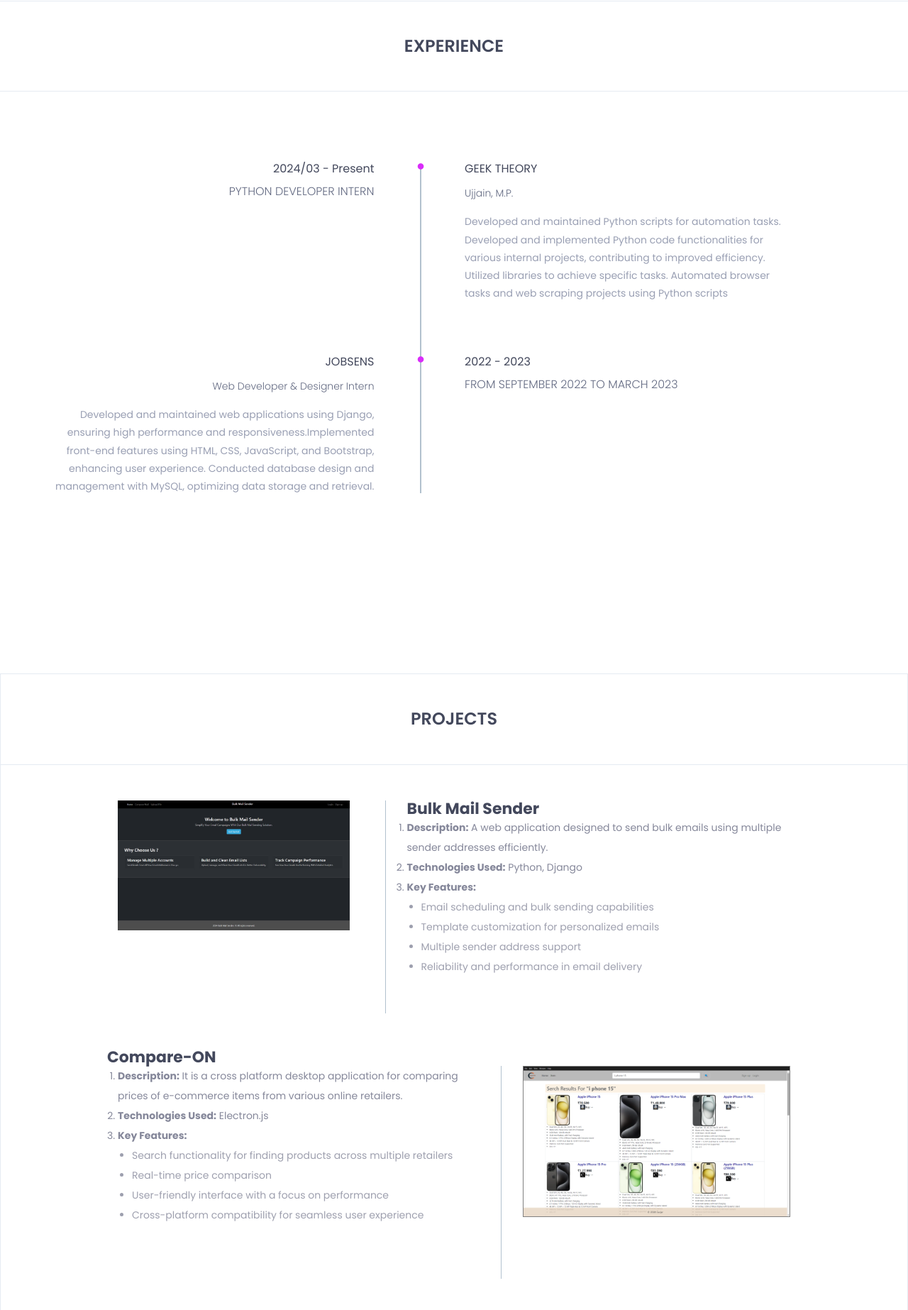
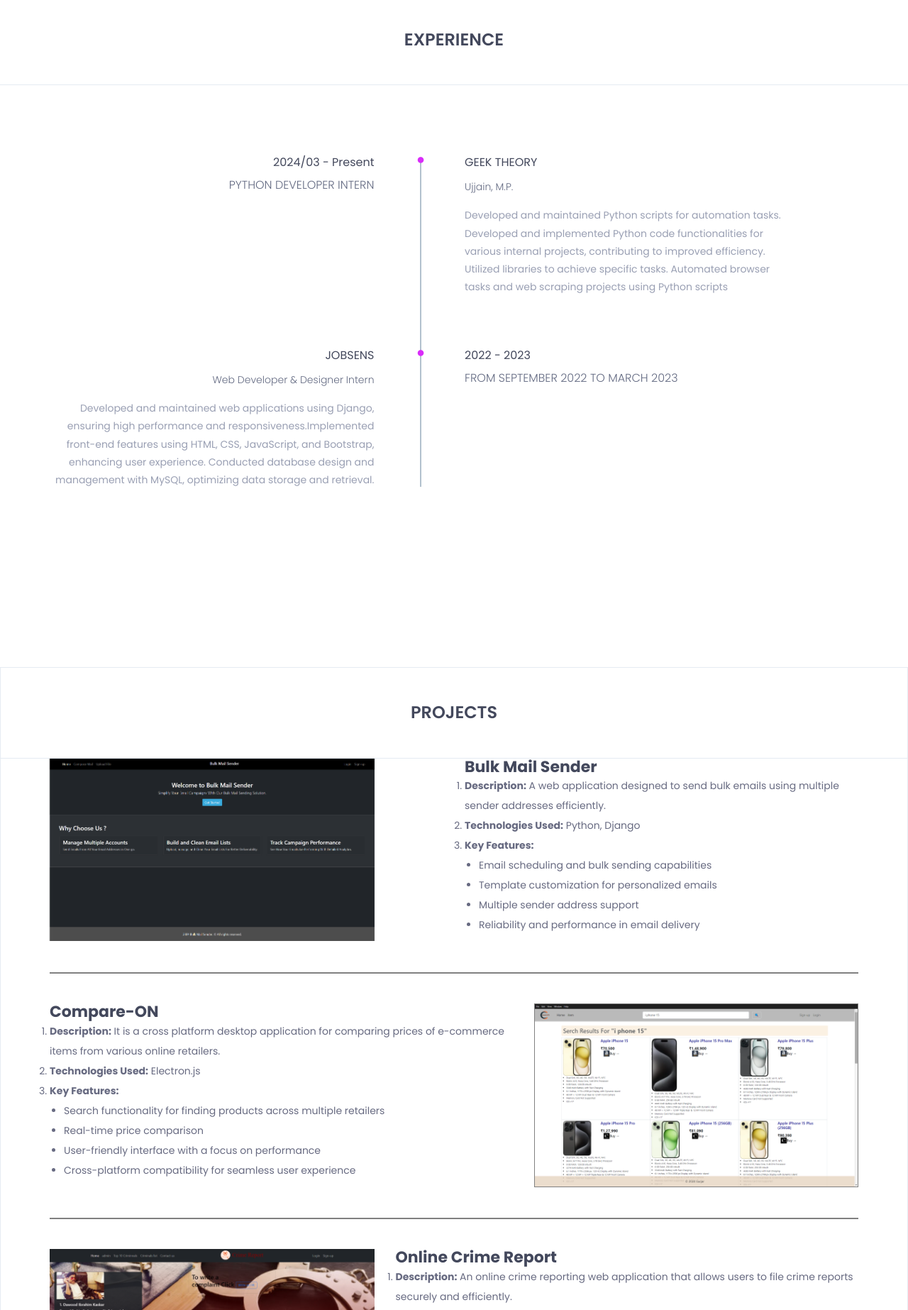
Before and after one commit to gurjarms/portfolio, a Django app: page / in a window 1280 px wide. Shown: the part 3200-5046 px from the top of the page at 71% size. Run offline with Django 5.2, Linux system fonts and the light colour scheme; some libraries are stand-ins or nearby versions.

Commit message:
update templates

```diff
--- a/portfolio/app/views.py
+++ b/portfolio/app/views.py
@@ -28,6 +28,9 @@ def contact(request):
         email = request.POST['email']
         subject = request.POST['subject']
         message = request.POST['message']
+        if form.is_valid():
+
+            form.save()
         msg = f'''Feedback from: {name}
 Subject: {subject}
 User contact: {email}
--- a/portfolio/static/css/style.css
+++ b/portfolio/static/css/style.css
@@ -397,7 +397,7 @@ nav.navbar.bootsnav .navbar-toggle i {
 
 .single-about-img img {
     width: 400px;
-    max-height: 500px;
+    height: 450px;
 }
 
 .about-list-icon {
@@ -407,19 +407,19 @@ nav.navbar.bootsnav .navbar-toggle i {
     position: absolute;
     bottom: 0;
     left: 0;
-    width: 400px;
+    width: 200px;
     height: 90px;
-    background: #1f2c6c;
 }
 
 /*.ab-list-icon */
 .about-list-icon ul {
     display: flex;
+    margin-left: 20%;
 }
 
 .about-list-icon ul li a {
     padding-right: 22px;
-    color: #fff;
+    color: #ffffff;
 }
 
 .about-list-icon ul li a {
@@ -732,16 +732,6 @@ span.single-timeline-horizontal.spacial-horizontal-line {
     transition: background 0.5s linear;
 }
 
-.single-project-img {
-    position: relative;
-}
-
-.single-project-img:before {
-    position: absolute;
-    content: " ";
-    top: 0;
-    left: 0;
-}
 
 /*.isotope-overlay*/
 
--- a/portfolio/templates/index.html
+++ b/portfolio/templates/index.html
@@ -109,7 +109,7 @@
 							<div class="header-text">
 								<h2>hi <span>,</span> i am <br> Mahendra Singh .<span>.</span> </h2>
 								<p>Python developer</p>
-								<a href="assets/download/browney.txt" download>download resume</a>
+								<a href="{% static 'pdf/pr-resume.pdf' %}" download>download resume</a>
 							</div><!--/.header-text-->
 						</div><!--/.col-->
 					</div><!-- /.row-->
@@ -154,8 +154,8 @@
 										</div>
 										<div class="col-sm-4">
 											<div class="single-about-add-info">
-												<h3>website</h3>
-												<p>........................................</p>
+												<h3>Github </h3>
+												<a target="_blank" href="https://github.com/gurjarms">https://github.com/gurjarms</a>
 											</div>
 										</div>
 									</div>
@@ -167,29 +167,24 @@
 									<div class="about-list-icon">
 										<ul>
 											<li>
-												<a href="#">
-													<i class="fa fa-facebook" aria-hidden="true"></i>
-												</a>
-											</li><!-- / li -->
-											<li>
-												<a href="#">
-													<i class="fa fa-dribbble" aria-hidden="true"></i>
+												<a target="_blank" href="https://github.com/gurjarms">
+													<i class="fa fa-github" aria-hidden="true"></i>
 												</a>
 
 											</li><!-- / li -->
 											<li>
-												<a href="#">
-													<i class="fa fa-twitter" aria-hidden="true"></i>
+												<a target="_blank" href="https://x.com/GurjarMs33">
+													<i class="fa fa-xing" aria-hidden="true"></i>
 												</a>
 
 											</li><!-- / li -->
 											<li>
-												<a href="#">
+												<a target="_blank" href="https://www.linkedin.com/in/mahendra-singh-50207a224">
 													<i class="fa fa-linkedin" aria-hidden="true"></i>
 												</a>
 											</li><!-- / li -->
 											<li>
-												<a href="#">
+												<a target="_blank" href="https://www.instagram.com/er._veer_gurjar?igsh=dTRldHJhbXJwN2R5 ">
 													<i class="fa fa-instagram" aria-hidden="true"></i>
 												</a>
 											</li><!-- / li -->
@@ -519,18 +514,15 @@
 				<div class="section-heading text-center">
 					<h2>Projects</h2>
 				</div>
-				<div class="container-fluid">
-					<div class="row projects-content">
-						<div class="col-sm-5 img">
-							<div class="single-project-img">
-								<img src="{% static 'images\about\bulk-mail-sender.png' %}" alt="">
-
-							</div>
-							<div class="single-project">
-
-							</div>
+				<div class="container m-3">
+					<div class="row pt-3">
+						<div class="col  col-lg-5">
+							<a href="{% static 'images\about\bulk-mail-sender.png' %}">
+								<img src="{% static 'images\about\bulk-mail-sender.png' %}" alt=" Bulk Mail Sender">
+							</a>
 						</div>
-						<div class="col-sm-7">
+						<div class="col col-lg-1"></div>
+						<div class="col-lg-6 ">
 							<h1 style="font-size: 22px; font-weight:bold;">
 								Bulk Mail Sender
 							</h1>
@@ -560,12 +552,16 @@
 								</li>
 							</ol>
 						</div>
+
 					</div>
-					<div class="row projects-content">
-						<h1 style="font-size: 22px; font-weight:bold;">
-							Compare-ON
-						</h1>
-						<div class="col-sm-7 img">
+					<br>
+					<hr style="background-color: gray; border:0.5px solid gray">
+					<br>
+					<div class="row p-5">
+						<div class="col col-lg-7 ">
+							<h1 style="font-size: 22px; font-weight:bold;">
+								Compare-ON
+							</h1>
 
 							<ol style="font-size: 14px; line-height:2;" type="1">
 								<li>
@@ -595,29 +591,24 @@
 									</ol>
 								</li>
 							</ol>
-							<div class="single-project">
+						</div>
+						<div class="col col-lg-5 border ">
+							<a href="{% static 'images\about\compareOn.png' %}">
+								<img style="border: 1px solid gray;" src="{% static 'images\about\compareOn.png' %}" alt="CompareOn">
+							</a>
+						</div>
 
-							</div>
+					</div>
+					<br>
+					<hr style="background-color: gray; border:0.5px solid gray">
+					<br>
+					<div class="row">
+						<div class="col col-lg-5 ">
+							<a href="{% static 'images\about\crime-report.png' %}">
+								<img src="{% static 'images\about\crime-report.png' %}" alt=" Crime Report">
+							</a>
 						</div>
-						<div class="col-sm-5 border ">
-							<div class="single-project-img">
-								<img style="border: 1px solid gray;" src="{% static 'images\about\compareOn.png' %}" alt="">
 
-							</div>
-
-
-						</div>
-					</div>
-					<div class="row projects-content">
-						<div class="col-sm-5 img">
-							<div class="single-project-img">
-								<img src="{% static 'images\about\crime-report.png' %}" alt="">
-
-							</div>
-							<div class="single-project">
-
-							</div>
-						</div>
 						<div class="col-sm-7">
 							<h1 style="font-size: 22px; font-weight:bold;">
 								Online Crime Report
@@ -650,12 +641,30 @@
 						</div>
 					</div>
 				</div>
+
+
+
+				<!-- <div class="container-fluid">
+					<div class="row projects-content">
+
+
+					</div>
+					<div class="row projects-content">
+
+
+
+					</div>
+					<div class="row projects-content">
+
+
+					</div>
+				</div> -->
 			</div>
 
 		</section><!--/.profiles-->
 		<!--projects end -->
 
-		<!--portfolio start -->
+		<!--services start -->
 		<section id="services" class="services">
 			<div class="services-details">
 				<div class="section-heading text-center">
@@ -666,7 +675,7 @@
 						<div class="col-md-4 col-sm-6">
 							<div class="serviceBox">
 								<div class="service-icon">
-									<span><i class="fa fa-stack"></i></span>
+									<span><i class="fa fa-connectdevelop"></i></span>
 								</div>
 								<h3 class="title">Full Stack Web Development</h3>
 								<p class="description">I build responsive and dynamic websites using modern technologies like HTML, CSS, JavaScript, and frameworks such as Django and Node.js. From front-end to back-end, I deliver comprehensive web solutions.</p>
@@ -706,10 +715,10 @@
 
 					</div>
 				</div>
-			</div><!--/.portfolio-details-->
+			</div><!--/.services-details-->
 
-		</section><!--/.portfolio-->
-		<!--portfolio end -->
+		</section><!--/.services-->
+		<!--services end -->
 
 
 		<!--contact start -->
@@ -787,11 +796,11 @@
 										</div>
 										<div class="single-contact-add-info">
 											<h3>email</h3>
-											<p>gurjarmahisingh33</p>
+											<p>gurjarmahisingh33@gmail.com</p>
 										</div>
 										<div class="single-contact-add-info">
 											<h3>website</h3>
-											<p>www.brownsine.com</p>
+											<p>http://msgurjar.pythonanywhere.com</p>
 										</div>
 									</div>
 								</div><!--/.contact-adress-->
```
Also changed, not shown: portfolio/db.sqlite3, 1 other file.
